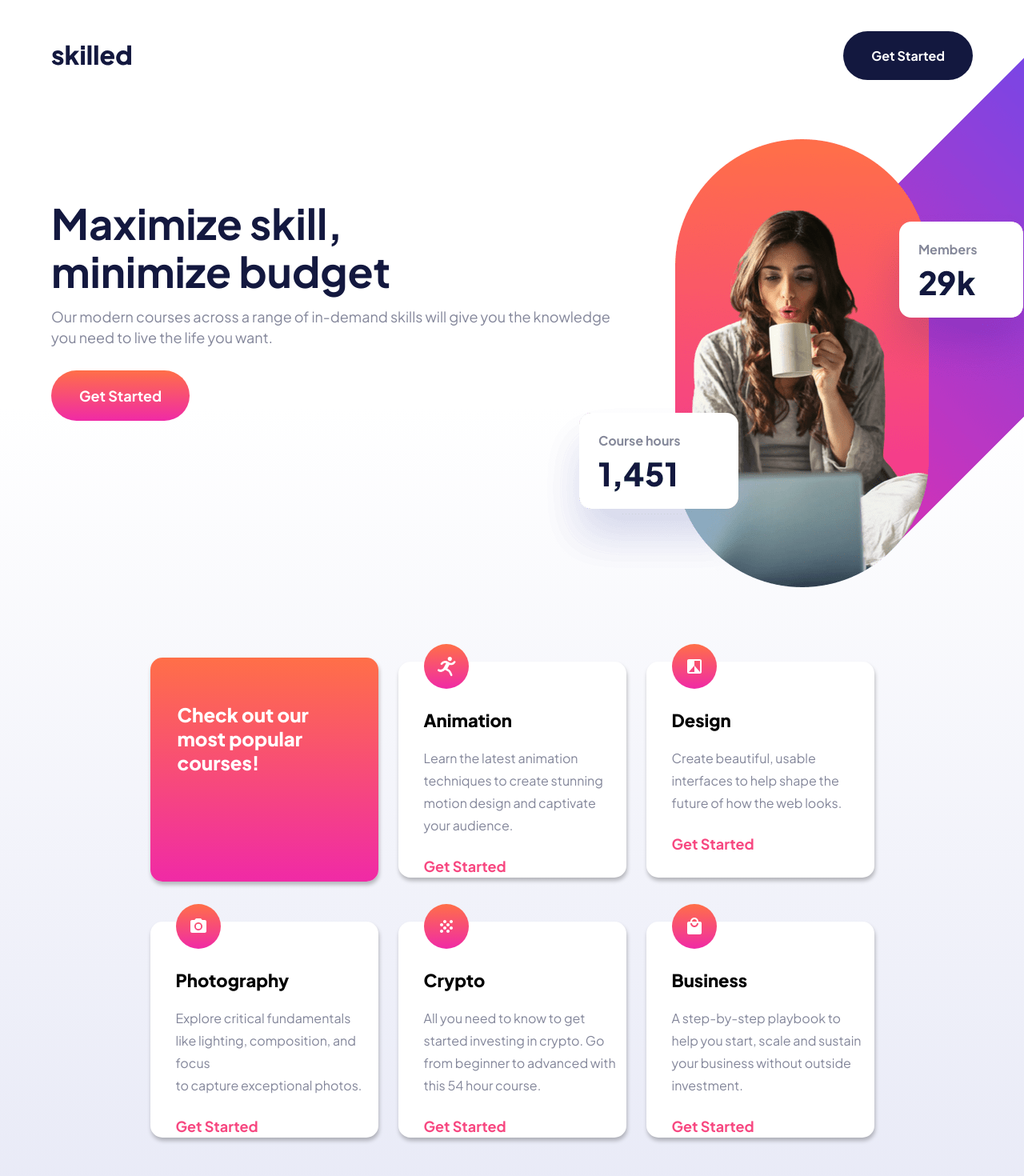
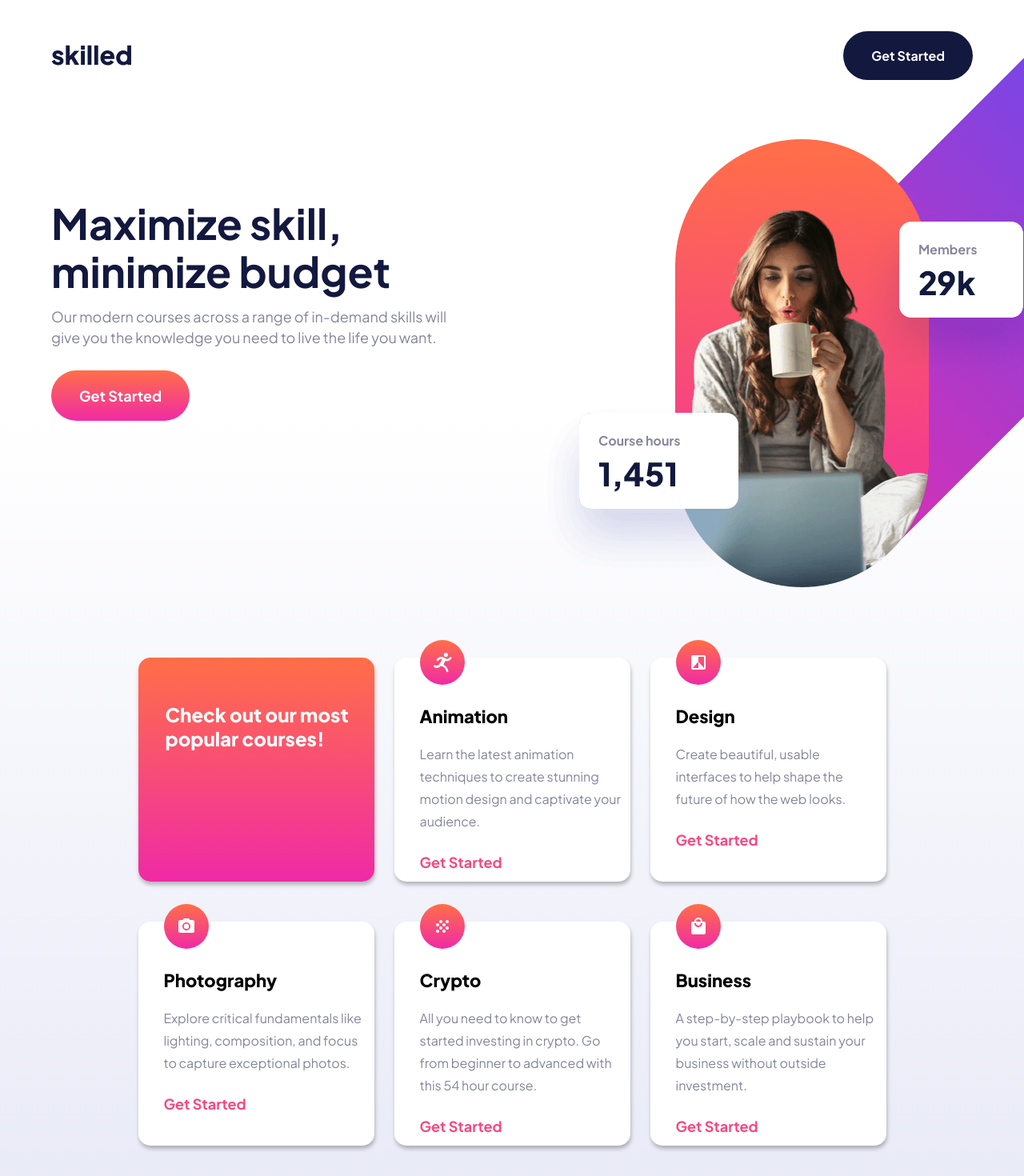
Before and after one commit to russell-crooms/skilled, a React (Vite) app: page / in a window 1280 px wide. Shown: the top 1470 px of the page at 80% size. Built offline with nearby package versions, Linux system fonts and the light colour scheme.

Commit message:
Continuing to work on making the website responsive.

```diff
--- a/src/components/cards/Cards.css
+++ b/src/components/cards/Cards.css
@@ -29,7 +29,17 @@
     margin-top: 20px;
   }
 }
+@media (min-width:1367px) {
+  .cards-section {
+      width: 80%;
+  }
+}
 @media (min-width: 1440px) {
+  .cards-section {
+    width: 80%;
+  }
+}
+@media (min-width: 1595px) {
   .cards-section {
     width: 80%;
   }
@@ -52,6 +62,11 @@
 @media (min-width: 768px) {
   #colorful-card {
     height: 240px;
+  }
+}
+@media (min-width: 958px) {
+  #colorful-card {
+    height: 250px;
   }
 }
 @media (min-width: 1024px) {
@@ -113,6 +128,11 @@
     height: 255px;
   }
 }
+@media (min-width: 958px) {
+  .cards {
+    width: 275px;
+  }
+}
 @media (min-width: 1024px) {
   .cards {
     width: 285px;
@@ -120,10 +140,33 @@
     box-shadow: 1px 4px 5px rgba(0, 0, 0, 0.25);
   }
 }
+@media (min-width: 1080px) {
+  .cards {
+    width: 300px;
+  }
+}
+@media (min-width: 1060px) {
+  .cards {
+    width: 295px;
+    height: 280px;
+  }
+}
+@media (min-width:1367px) {
+  .cards {
+      width: 340px;
+      height: 280px;
+  }
+}
 @media (min-width: 1440px) {
   .cards {
     width: 364px;
     height: 322px;
+  }
+}
+@media (min-width: 1595px) {
+  .cards {
+    width: 400px;
+    height: 320px;
   }
 }
 @media (min-width: 2560px) {
--- a/src/components/footer/Footer.css
+++ b/src/components/footer/Footer.css
@@ -21,6 +21,11 @@
     }
     .footer-logo .logo {
         width: 100px;
+    }
+}
+@media (min-width:1367px) {
+    .footer-items {
+        width: 80%;
     }
 }
 @media (min-width: 1440px) {
--- a/src/components/hero/Hero.css
+++ b/src/components/hero/Hero.css
@@ -20,7 +20,18 @@
         flex-direction: row;
     }
 }
+@media (min-width:1367px) {
+    .hero-section {
+        width: 80%;
+    }
+}
+
 @media (min-width: 1440px) {
+    .hero-section {
+        width: 80%;
+    }
+}
+@media (min-width: 1595px) {
     .hero-section {
         width: 80%;
     }
@@ -86,6 +97,11 @@
         font-size: 15px;
         line-height: 26px;
         font-weight: 400;
+    }
+}
+@media (min-width: 958px) {
+    .hero-paragraph {
+        width: 85%;
     }
 }
 @media (min-width: 1024px) {
--- a/src/components/navBar/NavBar.css
+++ b/src/components/navBar/NavBar.css
@@ -15,7 +15,18 @@
         width: 100px;
     }
 }
+@media (min-width:1367px) {
+    .navbar-container {
+        width: 80%;
+    }
+}
+
 @media (min-width: 1440px) {
+    .navbar-container {
+        width: 80%;
+    }
+}
+@media (min-width: 1595px) {
     .navbar-container {
         width: 80%;
     }
```
